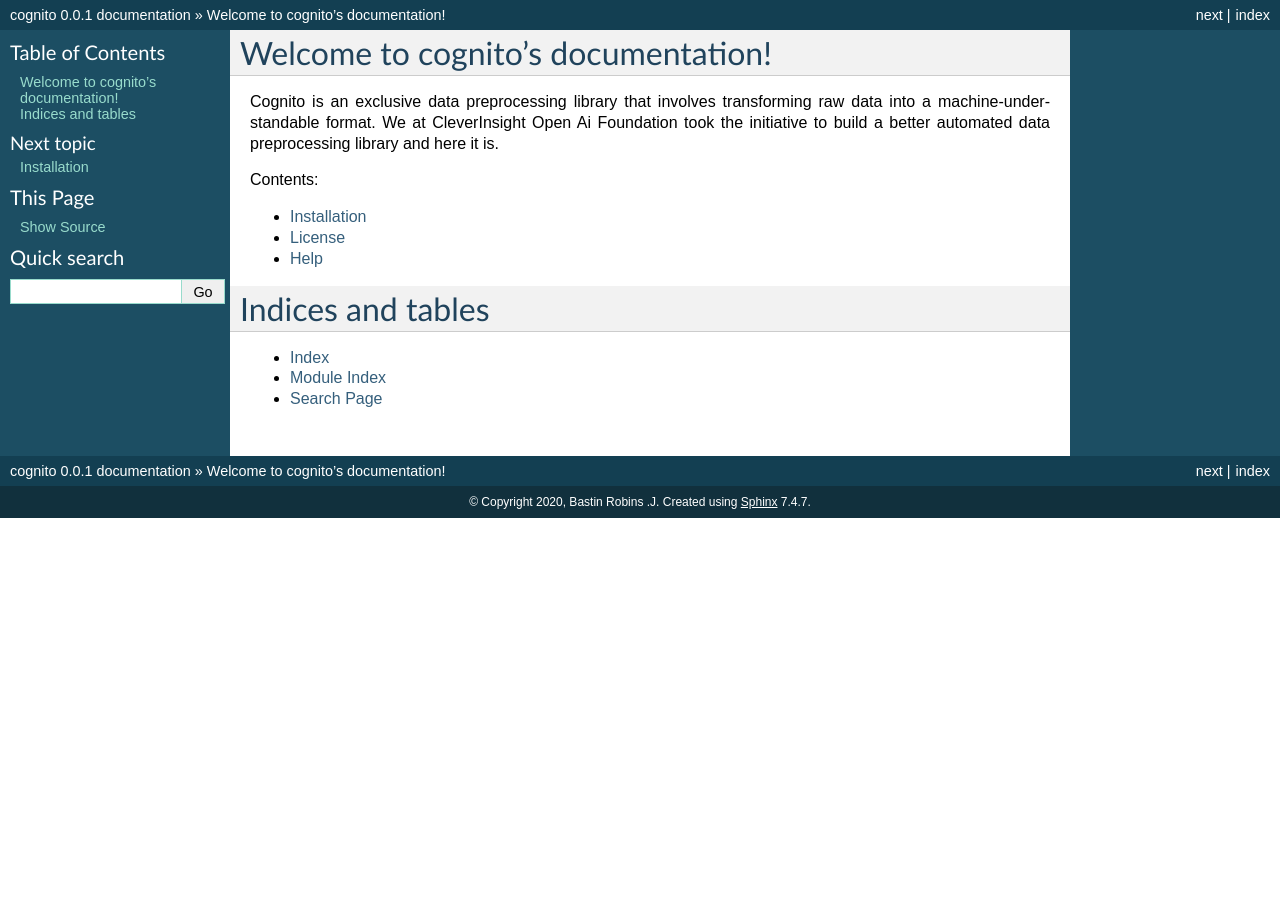
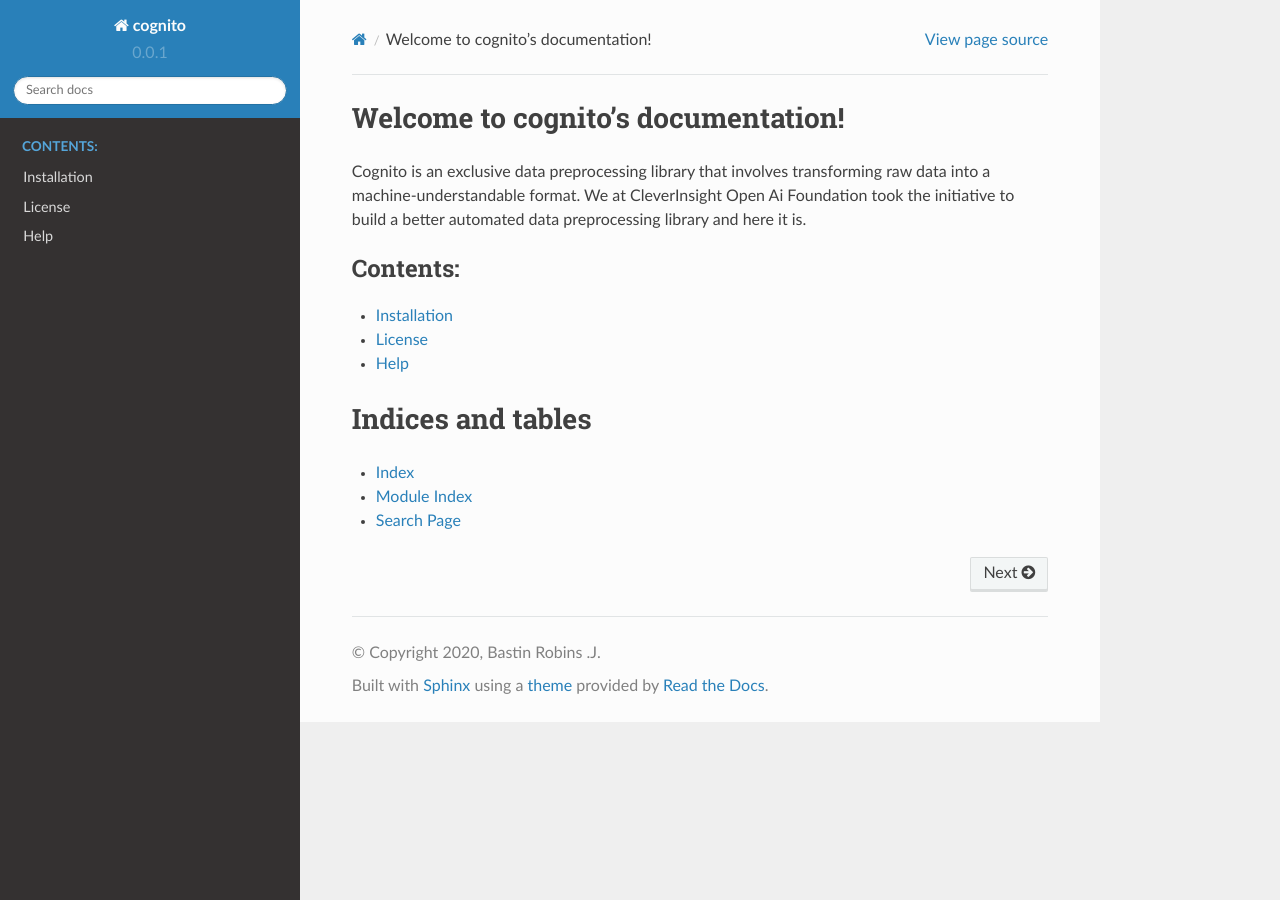
Before and after one commit to CleverInsight/cognito, a Sphinx documentation site: the page built from docs/source/index.rst, in a window 1280 px wide. Built offline with Sphinx 7.4.7 and the Read the Docs theme 2.0.0, drawn with Linux system fonts in a browser that asks for light colours.

Commit message:
Modified: theme of sphinx

```diff
--- a/docs/source/conf.py
+++ b/docs/source/conf.py
@@ -20,6 +20,11 @@
 # import sys
 # sys.path.insert(0, os.path.abspath('.'))
 
+import sphinx_rtd_theme
+
+extensions = [
+    "sphinx_rtd_theme",
+]
 
 # -- General configuration ------------------------------------------------
 
@@ -82,7 +87,7 @@
 # The theme to use for HTML and HTML Help pages.  See the documentation for
 # a list of builtin themes.
 #
-html_theme = 'classic'
+html_theme = 'sphinx_rtd_theme'
 
 # Theme options are theme-specific and customize the look and feel of a theme
 # further.  For a list of options available for each theme, see the
```
